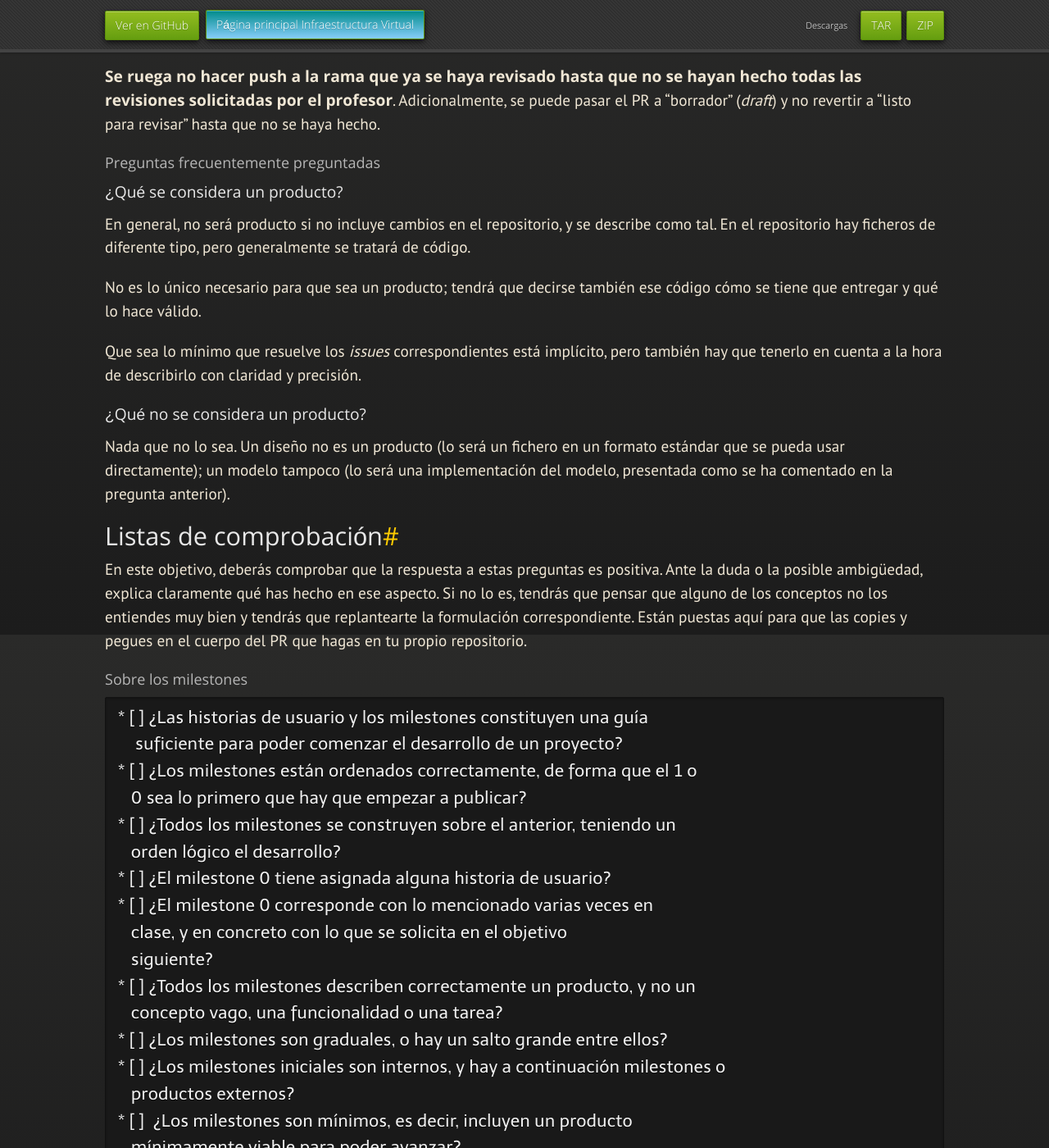
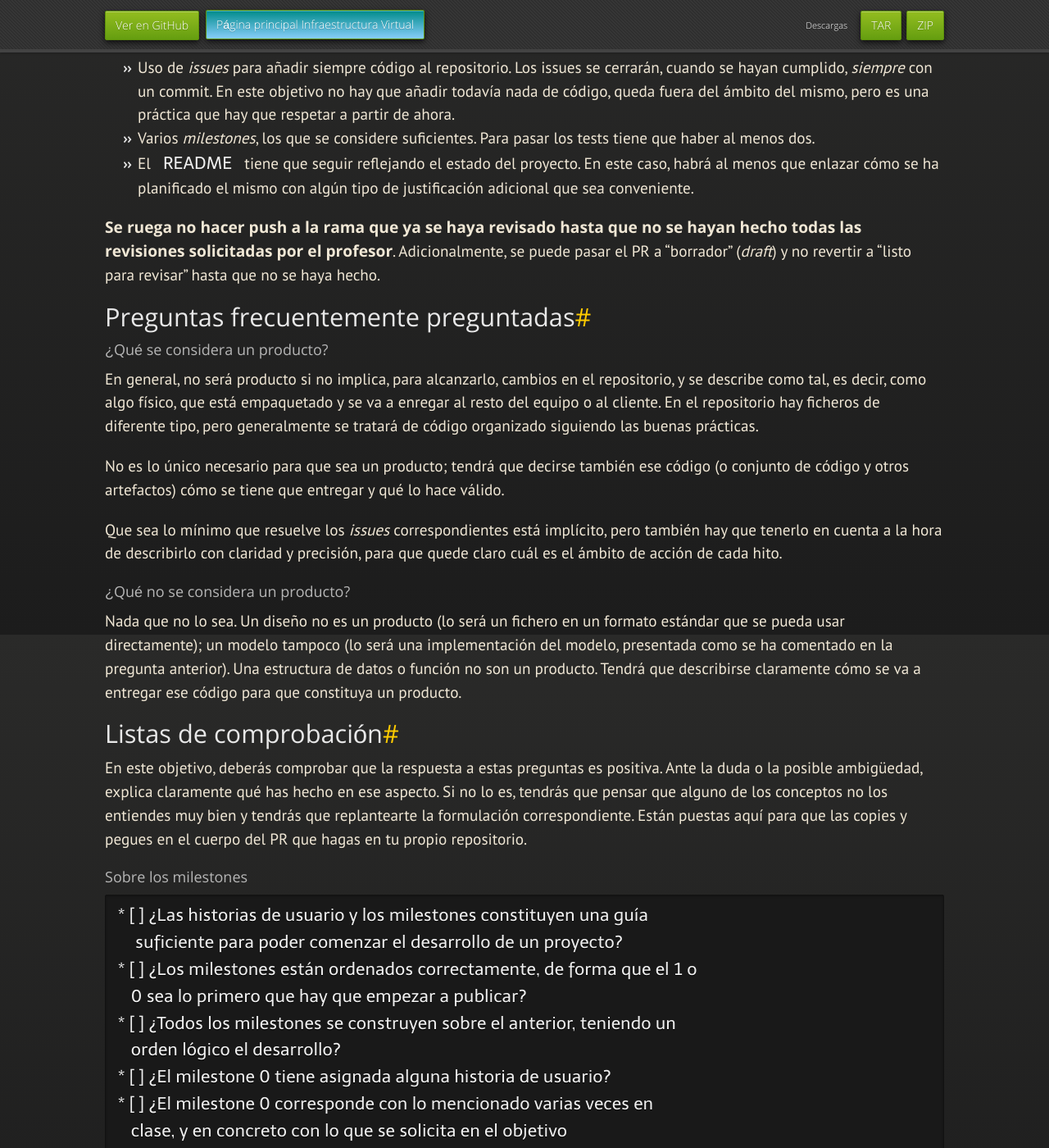
Before and after one commit to JJ/IV, a Jekyll site: the page built from documentos/proyecto/1.Infraestructura.md, in a window 1280 px wide and 1400 px high, scrolled down 3726 px. Shown: the whole window at 82% size. Built offline with Jekyll 4.4.1, drawn with Linux system fonts in a browser that asks for light colours; nearby versions of some CDN libraries; some web fonts are replaced; our own code applies the rules of GitHub Pages for plain Markdown files; some of the changed text lies outside the part shown.

Commit message:
Sync documentos/proyecto/1.Infraestructura.md de master a gh-pages

```diff
--- a/documentos/proyecto/1.Infraestructura.md
+++ b/documentos/proyecto/1.Infraestructura.md
@@ -23,7 +23,11 @@
 
 Hay que desarrollar la idea en una serie de *user journeys*; estos en
 una serie de perfiles de usuario o *personas*, y a continuación crear
-una serie de historias de usuario.
+una serie de historias de usuario. Se crearán también una serie de hitos en el
+desarrollo o *milestones*, y habrá que asignar alguna HU al milestone 0 para
+poder comenzar a trabajar.
+
+## Explicación
 
 Un *user journey* se correspondería con la fase de *empatizar* de *design
 thinking*, y es un "viaje del usuario". Es decir, qué hace el usuario desde que
@@ -32,7 +36,7 @@
 
 * Con qué frecuencia se usa
 * En qué contexto
-* Desde qué dispositivo
+* Desde qué dispositivo (en general, no será relevante en esta asignatura)
 * Qué pasos tiene que dar para obtener la solución a su problema
 
 No es lo mismo que se use desde un móvil que desde un portátil, o que se tenga
@@ -46,7 +50,8 @@
 
 1. Historias de usuario.
 2. Productos mínimamente viables, cada uno en su *milestone*.
-3. Las HUs estarán cada una asignada a un *milestone*.
+3. Las HUs estarán asignadas a un *milestones*, aunque se podrán ir moviendo
+   durante el avance del proyecto.
 
 En esta asignatura se desarrolla un proyecto. Este objetivo pretende
 cubrir la organización de ese proyecto. Por lo tanto, hay que tratar
@@ -54,7 +59,14 @@
 persona ajena al mismo sería capaz de comenzar el desarrollo en base a
 la información proporcionada.
 
-## Explicación
+En este objetivo se empiezan a contestar las dos preguntas fundamentales de
+cualquier metodología de desarrollo:
+
+1. *¿Qué hago ahora?* Habrá que empezar por el milestone 0, seguir por los
+   demás.
+2. *¿Lo que hago está bien?* Estará si es viable según lo definido en cada
+   producto mínimamente viable, y en las historias de usuario se dirá qué es lo
+   que quiere el cliente; siempre habrá que avanzar para satisfacer al cliente.
 
 La metodología de esta asignatura está basada en la realización
 incremental, a lo largo de los hitos de la misma, de un proyecto
@@ -202,27 +214,33 @@
 profesor**. Adicionalmente, se puede pasar el PR a "borrador"
 (*draft*) y no revertir a "listo para revisar" hasta que no se haya hecho.
 
-### Preguntas frecuentemente preguntadas
+## Preguntas frecuentemente preguntadas
 
-#### ¿Qué se considera un producto?
+### ¿Qué se considera un producto?
 
-En general, no será producto si no incluye cambios en el repositorio, y se
-describe como tal. En el repositorio hay ficheros de diferente tipo, pero
-generalmente se tratará de código.
+En general, no será producto si no implica, para alcanzarlo, cambios
+en el repositorio, y se describe como tal, es decir, como algo físico,
+que está empaquetado y se va a enregar al resto del equipo o al
+cliente. En el repositorio hay
+ficheros de diferente tipo, pero generalmente se tratará de código
+organizado siguiendo las buenas prácticas.
 
 No es lo único necesario para que sea un producto; tendrá que decirse también
-ese código cómo se tiene que entregar y qué lo hace válido.
+ese código (o conjunto de código y otros artefactos) cómo se tiene
+que entregar y qué lo hace válido.
 
 Que sea lo mínimo que resuelve los *issues* correspondientes está implícito,
 pero también hay que tenerlo en cuenta a la hora de describirlo con claridad y
-precisión.
+precisión, para que quede claro cuál es el ámbito de acción de cada hito.
 
-#### ¿Qué no se considera un producto?
+### ¿Qué no se considera un producto?
 
 Nada que no lo sea. Un diseño no es un producto (lo será un fichero en un
 formato estándar que se pueda usar directamente); un modelo tampoco (lo será una
 implementación del modelo, presentada como se ha comentado en la pregunta
-anterior).
+anterior). Una estructura de datos o función no son un
+producto. Tendrá que describirse claramente cómo se va a entregar ese
+código para que constituya un producto.
 
 ## Listas de comprobación
 
@@ -318,7 +336,7 @@
 ## Estimación de tiempo
 
 En el curso 2021-22, el 50% de los estudiantes entregó este objetivo en **12**
-días. el 75% necesitó *13* días.
+días. El 75% necesitó *13* días.
 
 ## Corrección entre pares
 
```
